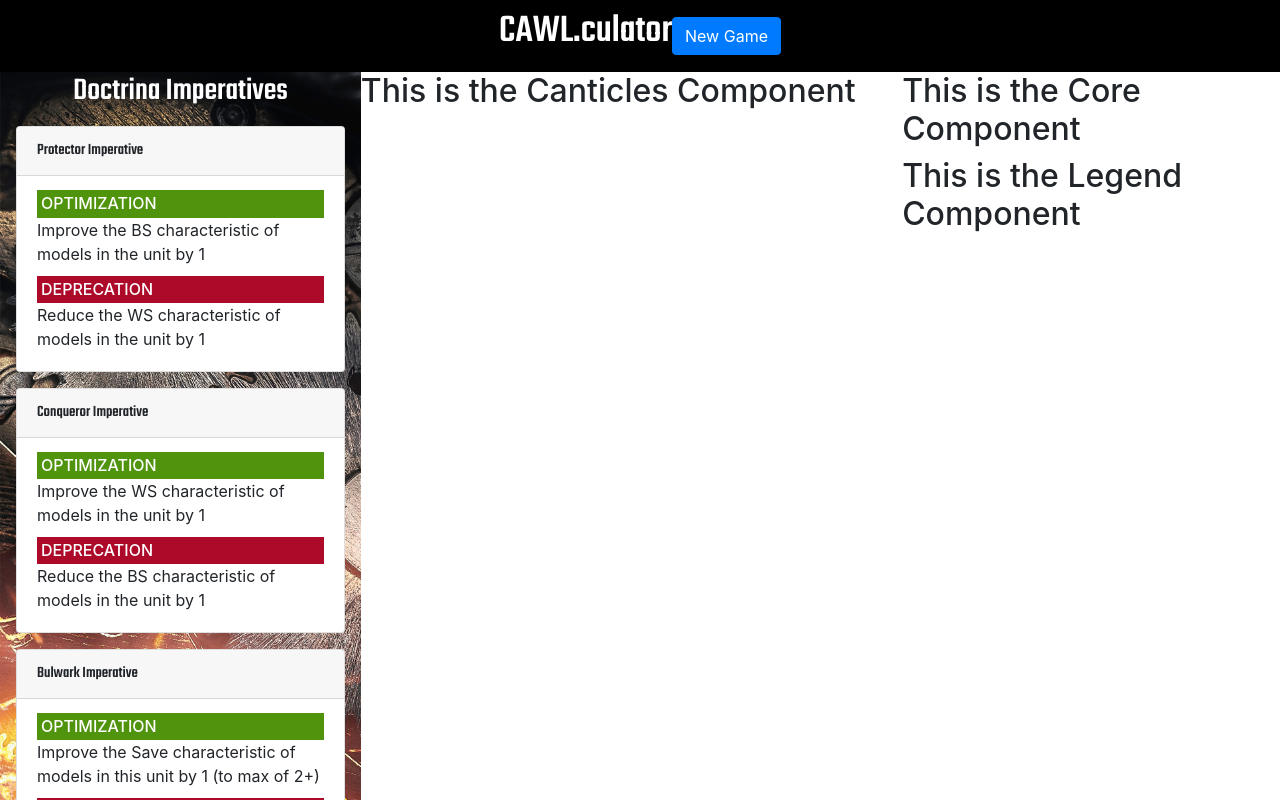
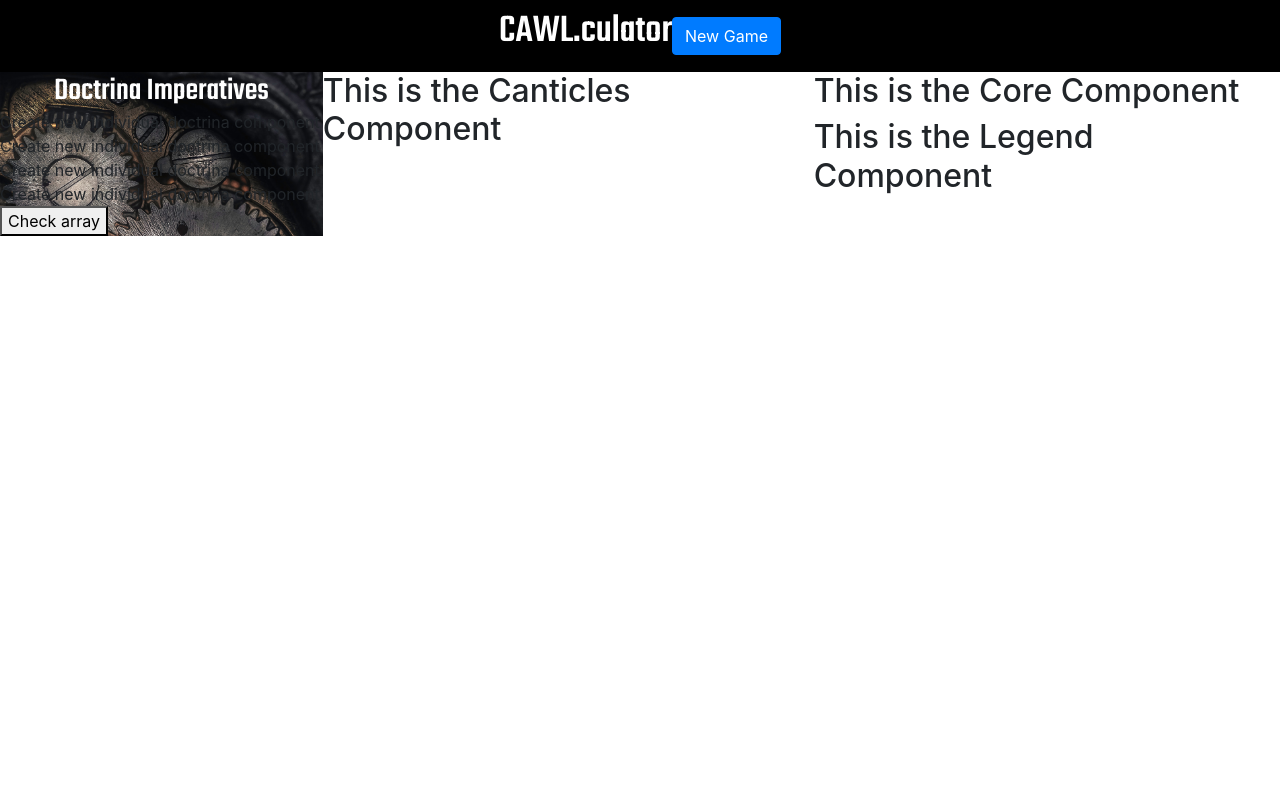
Before and after one commit to rKrenzke/AdMech-40k-App, a React (Create React App) app: page / in a window 1280 px wide. Both pictures are taken after a click on the element "Mars". Shown: the top 800 px of the page. Built offline with nearby package versions, Linux system fonts and the light colour scheme.

Commit message:
inital notes for restructuring app

```diff
--- a/src/Components/Doctrinas.js
+++ b/src/Components/Doctrinas.js
@@ -7,29 +7,11 @@ const Doctrinas = () => {
   const [imperatives, setImperatives] = useState(imperativeArray);
   const [active, setActive] = useState("doctrina");
 
-  const wasUsed = (doctrina) => {
-    let copyArray = imperatives;
-    copyArray.forEach((item) => {
-      if (item.name === doctrina.name) {
-        // setActive('active');
-        item.isActive = true;
-        item.wasUsed = true;
-      }
-    });
-    setImperatives(copyArray);
-  };
+  //TODO: decide how I'm going to track state changes to doctrinas (wasUsed?, isActive?)
 
   const displayImperatives = imperatives.map((doctrina) => {
     return (
-      <Card className="doctrina" onClick={(e) => wasUsed(doctrina)}>
-        <Card.Header className="cardTitle">{doctrina.name}</Card.Header>
-        <Card.Body>
-          <Card.Subtitle className="optimization">OPTIMIZATION</Card.Subtitle>
-          <Card.Text className="ruleText">{doctrina.optimization}</Card.Text>
-          <Card.Subtitle className="deprecation">DEPRECATION</Card.Subtitle>
-          <Card.Text className="ruleText">{doctrina.deprecation}</Card.Text>
-        </Card.Body>
-      </Card>
+      <div>Create new individual doctrina component </div>
     );
   });
 
```
